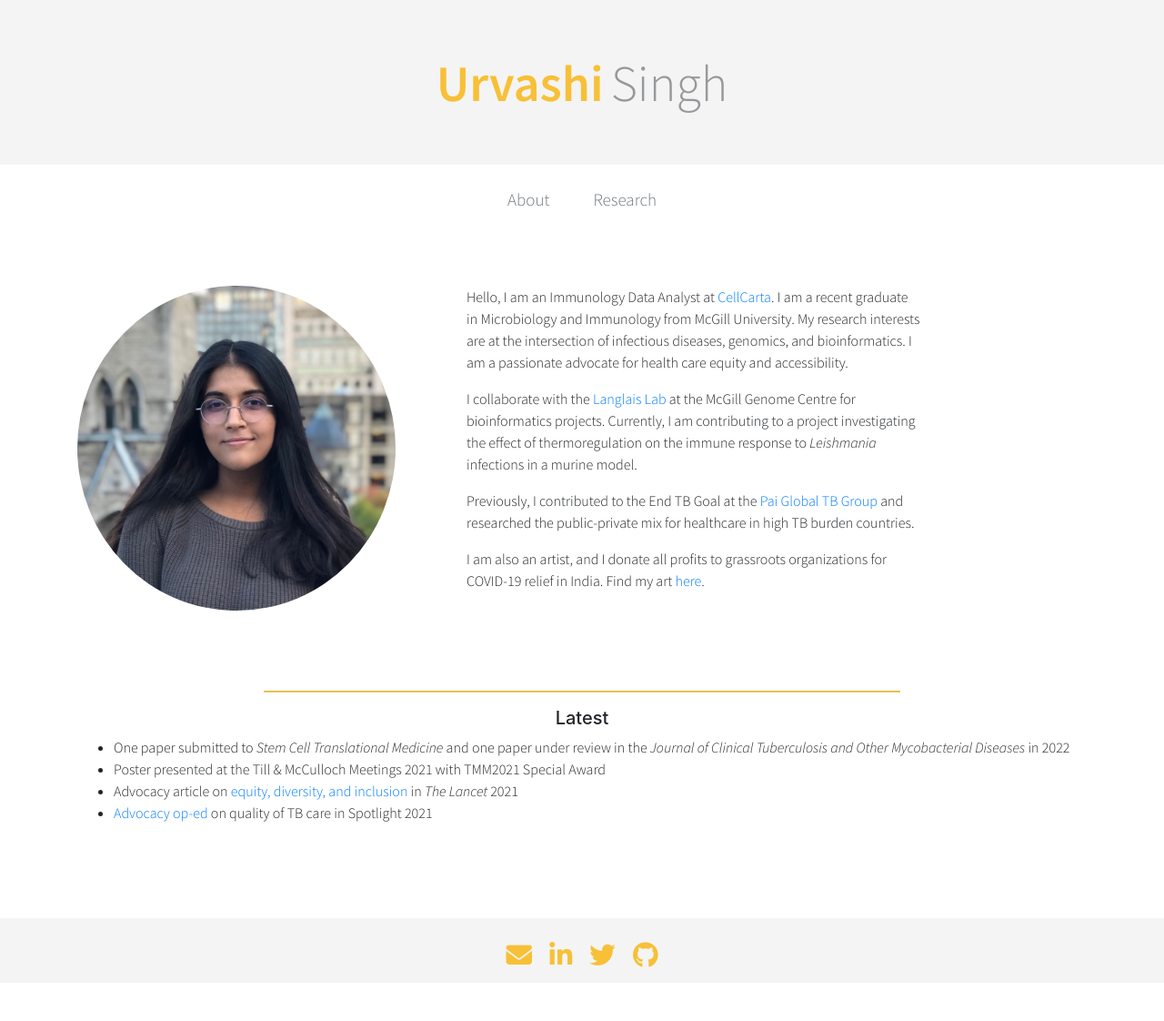
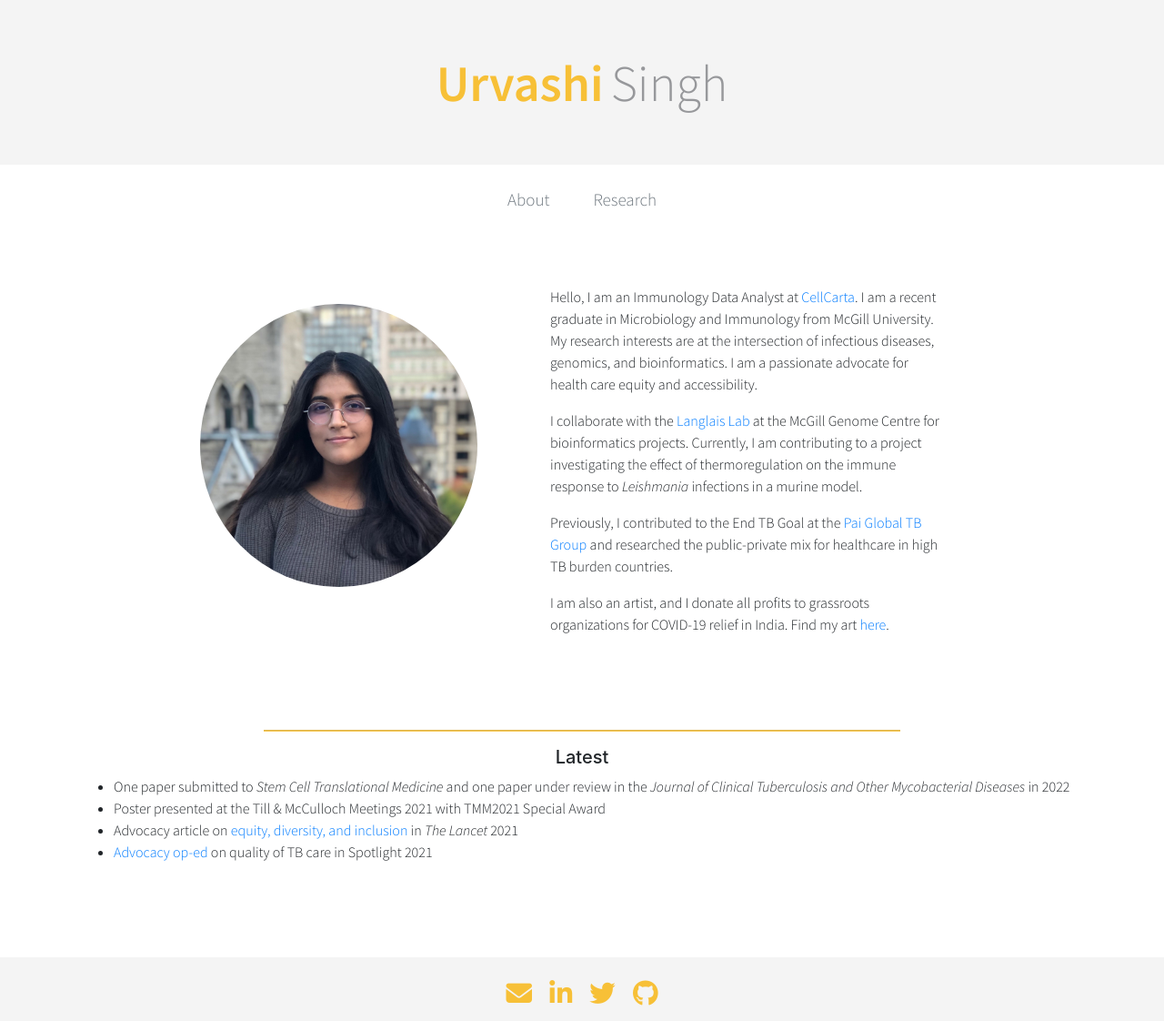
Before and after one commit to urvashi-s/urvashi-s.github.io, a Jekyll site: the page built from about.md, in a window 1280 px wide. Shown: the whole page at 91% size. Built offline with Jekyll 4.4.1, drawn with Linux system fonts in a browser that asks for light colours; nearby versions of some CDN libraries; before the commit the page ends 1080 px from its top, so only the background shows below that.

Commit message:
formatting updates

```diff
--- a/about.md
+++ b/about.md
@@ -1,19 +1,19 @@
 ---
 layout: home
 title: Urvashi Singh
-redirect-from: about
 ---
-<div class="container">
+<div class="container" style="padding-left: 150px">
     <div class="row">
-     <div class="col-xs-6 col-md-4">
+        <div class="col-6 col-md-4" style="padding-top: 20px; padding-bottom: 20px">
             <img src="/images/Headshot_Urvashi_S.jpg" class="img-fluid rounded-circle">
         </div>
-        <div class="col-xs-12 col-md-8">
-            <p class="text-left w-75 pl-5">Hello, I am an Immunology Data Analyst at <a class="a-link" href="https://cellcarta.com/" target="_blank">CellCarta</a>. I am a recent graduate in Microbiology and Immunology from McGill University. My research interests are at the intersection of infectious diseases, genomics, and bioinformatics. I am a passionate advocate for health care equity and accessibility.</p>
-            <p class="text-left w-75 pl-5">I collaborate with the <a class="a-link" href="https://www.langlaislab.com/" target="_blank"> Langlais Lab </a> at the McGill Genome Centre for bioinformatics projects. Currently, I am contributing to a project investigating the effect of thermoregulation on the immune response to <i>Leishmania</i> infections in a murine model.</p>
-            <p class="text-left w-75 pl-5"> Previously, I contributed to the End TB Goal at the <a class="a-link" href="https://www.paitbgroup.org/" target="_blank"> Pai Global TB Group </a> and researched the public-private mix for healthcare in high TB burden countries.</p>
-            <p class="text-left w-75 pl-5">I am also an artist, and I donate all profits to grassroots organizations for COVID-19 relief in India. Find my art <a class="a-link" href="https://www.whatapaagal.com/" target="_blank">here</a>.</p>
-            </div>
+        <br>
+        <div class="col-12 col-md-8">
+            <p class="text-left w-75" style="padding-left: 50px">Hello, I am an Immunology Data Analyst at <a class="a-link" href="https://cellcarta.com/" target="_blank">CellCarta</a>. I am a recent graduate in Microbiology and Immunology from McGill University. My research interests are at the intersection of infectious diseases, genomics, and bioinformatics. I am a passionate advocate for health care equity and accessibility.</p>
+            <p class="text-left w-75" style="padding-left: 50px">I collaborate with the <a class="a-link" href="https://www.langlaislab.com/" target="_blank"> Langlais Lab </a> at the McGill Genome Centre for bioinformatics projects. Currently, I am contributing to a project investigating the effect of thermoregulation on the immune response to <i>Leishmania</i> infections in a murine model.</p>
+            <p class="text-left w-75" style="padding-left: 50px"> Previously, I contributed to the End TB Goal at the <a class="a-link" href="https://www.paitbgroup.org/" target="_blank"> Pai Global TB Group </a> and researched the public-private mix for healthcare in high TB burden countries.</p>
+            <p class="text-left w-75" style="padding-left: 50px">I am also an artist, and I donate all profits to grassroots organizations for COVID-19 relief in India. Find my art <a class="a-link" href="https://www.whatapaagal.com/" target="_blank">here</a>.</p>
+        </div>
     </div>
 </div>
 
```
Also changed, not shown: index.md (+1 -1 lines), 3 other files.
